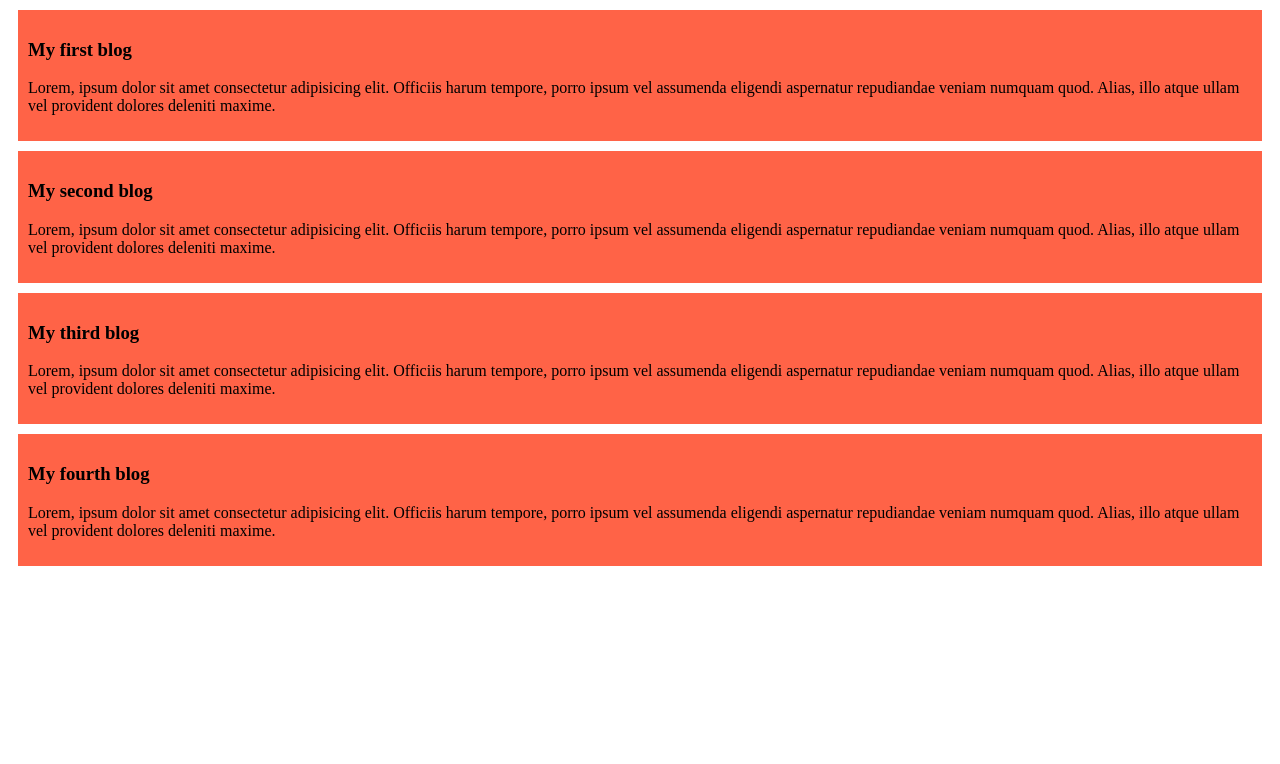
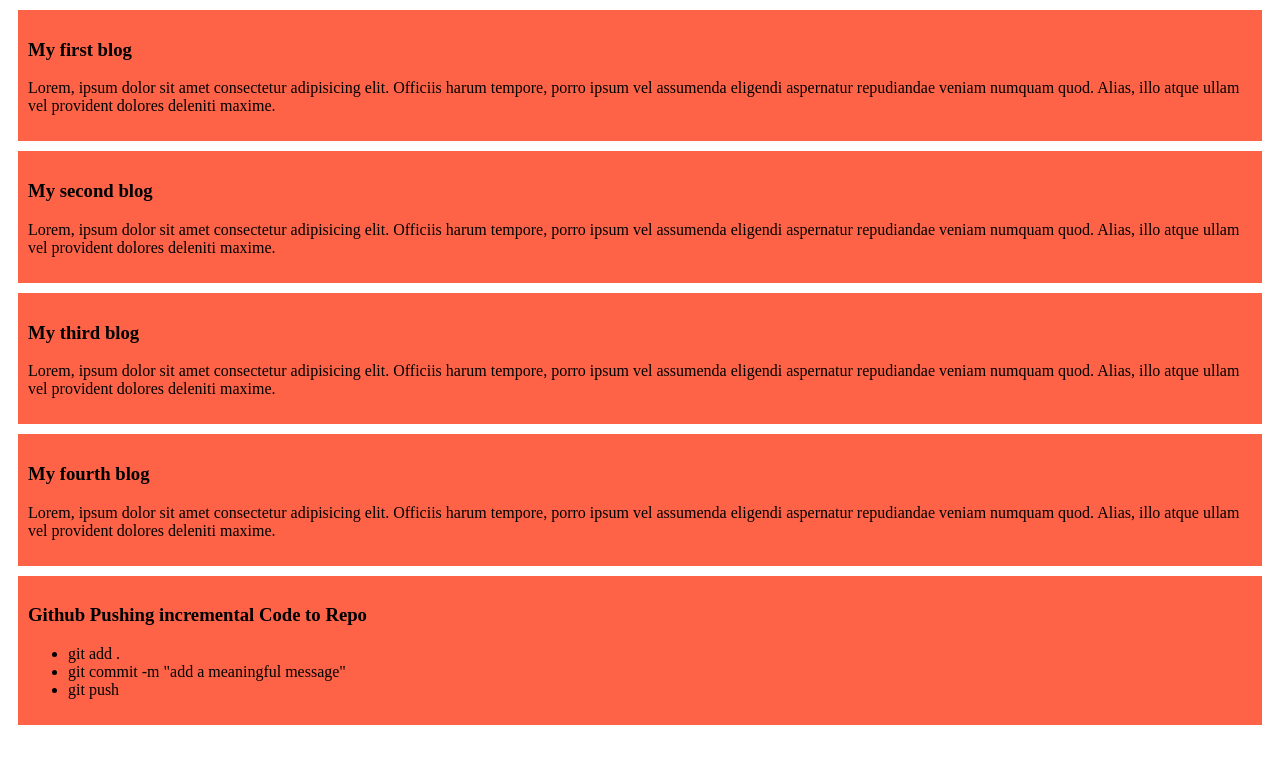
Before and after one commit to zeroxiru/MySimpleWebsite, a plain HTML site: page index.html in a window 1280 px wide. Drawn offline with Linux system fonts and the light colour scheme.

Commit message:
Adding github pusing command

```diff
--- a/index.html
+++ b/index.html
@@ -23,5 +23,13 @@
         <h3>My fourth blog</h3>
         <p> Lorem, ipsum dolor sit amet consectetur adipisicing elit. Officiis harum tempore, porro ipsum vel assumenda eligendi aspernatur repudiandae veniam numquam quod. Alias, illo atque ullam vel provident dolores deleniti maxime.</p>
     </div>
+    <div>
+        <h3>Github Pushing incremental Code to Repo</h3>
+        <ul>
+            <li>git add .</li>
+            <li>git commit -m "add a meaningful message"</li>
+            <li>git push</li>
+        </ul>
+    </div>
 </body>
 </html>
```
